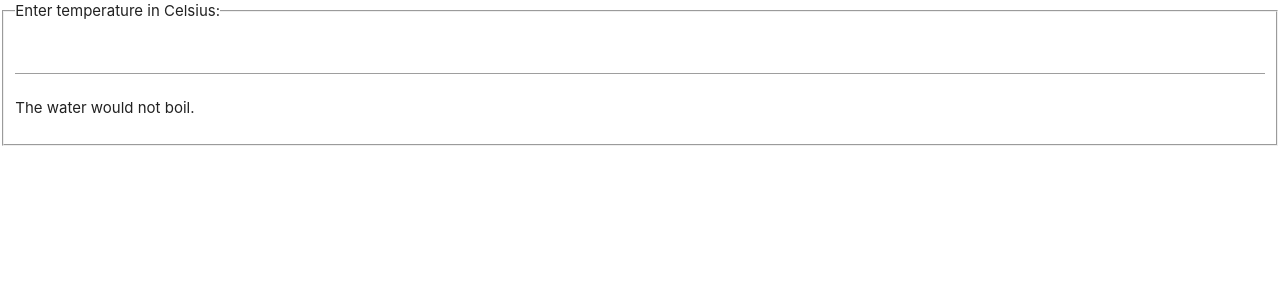
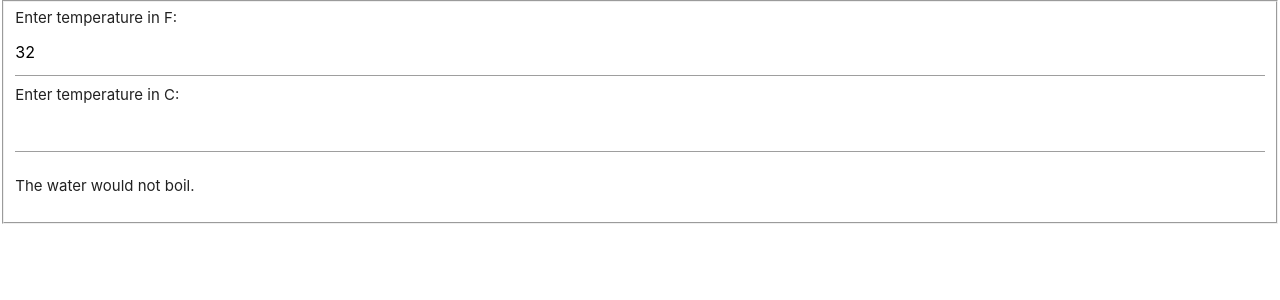
Before and after one commit to AlanLeverenz/react-from-beginning, a React (Create React App) app in the folder section3/: page / in a window 1280 px wide. Shown: the top 300 px of the page. Built offline with nearby package versions, Linux system fonts and the light colour scheme.

Commit message:
edited temp app to handle passing state up

```diff
--- a/section3/src/temperatureApp/Calculator.js
+++ b/section3/src/temperatureApp/Calculator.js
@@ -1,24 +1,47 @@
 import React, { Component } from 'react';
 import BoilingVerdict from './BoilingVerdict';
+import TemperatureInput from './TemperatureInput';
 
 class Calculator extends Component {
   constructor(props) {
     super(props);
     this.handleChange = this.handleChange.bind(this);
-    this.state = { temperature: '' };
+    this.state = { temperature: '', scale: 'C' };
   }
 
-  handleChange(e) {
-    this.setState({ temperature: e.target.value });
+  handleChange(e, scale) {
+    this.setState({ temperature: e.target.value, scale: scale });
   }
 
   render() {
     const temperature = this.state.temperature;
+    const scale = this.state.scale;
+    let fTemp;
+    let cTemp;
+    if (scale === 'C') {
+      //  convert celcius to f
+      fTemp = Math.round((temperature * 9) / 5 + 32);
+      // don't need to convert celsius
+      cTemp = temperature;
+    } else if (scale === 'F') {
+      // convert f to celcius
+      cTemp = Math.round(((temperature - 32) * 5) / 9);
+      fTemp = temperature;
+    }
+
     return (
       <fieldset>
-        <legend>Enter temperature in Celsius:</legend>
-        <input value={temperature} onChange={this.handleChange} />
-        <BoilingVerdict celsius={parseFloat(temperature)} />
+        <TemperatureInput
+          temperature={fTemp}
+          scale='F'
+          handleChange={this.handleChange}
+        />
+        <TemperatureInput
+          temperature={cTemp}
+          scale='C'
+          handleChange={this.handleChange}
+        />
+        <BoilingVerdict celsius={parseFloat(cTemp)} />
       </fieldset>
     );
   }
--- a/section3/src/temperatureApp/TemperatureInput.js
+++ b/section3/src/temperatureApp/TemperatureInput.js
@@ -0,0 +1,21 @@
+import React, { Component } from 'react';
+
+// run anonymous rocket function to use the event and scale
+class TemperatureInput extends Component {
+  render() {
+    const temperature = this.props.temperature;
+    return (
+      <div>
+        <legend>Enter temperature in {this.props.scale}:</legend>
+        <input
+          value={temperature}
+          onChange={(e) => {
+            this.props.handleChange(e, this.props.scale);
+          }}
+        />
+      </div>
+    );
+  }
+}
+
+export default TemperatureInput;
```
